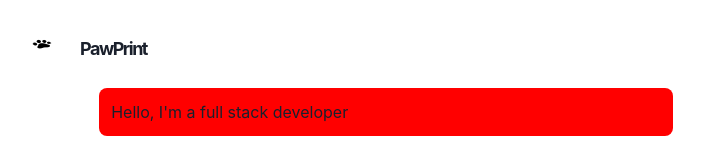
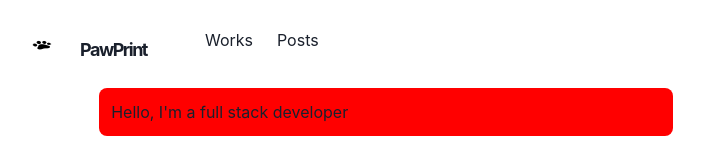
Before and after one commit to denesh-globotix/craftzdog, a Next.js app: page / in a window 1280 px wide. Shown: the top 160 px of the page, without its empty margins (254-958 px from the left). Built offline with nearby package versions, Linux system fonts and the light colour scheme.

Commit message:
created hamburger icon

```diff
--- a/components/navbar.js
+++ b/components/navbar.js
@@ -19,7 +19,7 @@
 
 const LinkItem = ({ href, path, children }) => {
   const active = path == href
-  const inactiveColor = useColorMmodeValue('gray200', 'whiteAlpha.900')
+  const inactiveColor = useColorModeValue('gray200', 'whiteAlpha.900')
   return (
     <NextLink href={href}>
     <Link p={2} bg={active ? 'glassTeal' : undefined}
@@ -44,6 +44,47 @@
       <Logo />
         </Heading>
       </Flex>
+
+
+      <Stack direction={{base: 'column', md:'row'}}
+      display ={{base:'none', md:'flex'}}
+      width = {{base:'full', md: 'auto'}}
+      alignItems='center'
+      flexGrow={1}
+      mt={{ base: 4, nmd: 0}}
+      >
+      <LinkItem href="/works" path={path}>
+        Works
+      </LinkItem>
+
+      <LinkItem href="/posts" path={path}>
+      Posts
+      </LinkItem>
+      </Stack>
+
+      <Box flex={1} align="right">
+      <Box ml={2} display={{base: 'inline-block', md:'none'}}>
+        <Menu>
+          <MenuButton as={IconButton} icon={<HamburgerIcon /> } variant="outline" aria-label="Options">
+          </MenuButton>
+
+          <MenuList>
+            <NextLink href="/" passHref>
+              <MenuItem as={Link}>About</MenuItem>
+            </NextLink>
+            <NextLink href="/works" passHref>
+              <MenuItem as={Link}>Works</MenuItem>
+            </NextLink>
+            <NextLink href="/posts" passHref>
+              <MenuItem as={Link}>Posts</MenuItem>
+            </NextLink>
+            <NextLink href="https://www.youtube.com/watch?v=bSMZgXzC9AA" passHref>
+              <MenuItem as={Link}>View Source</MenuItem>
+            </NextLink>
+          </MenuList>
+        </Menu>
+      </Box>
+      </Box>
       </Container>
       </Box>
     )
```
Also changed, not shown: libs/theme.js (added).
